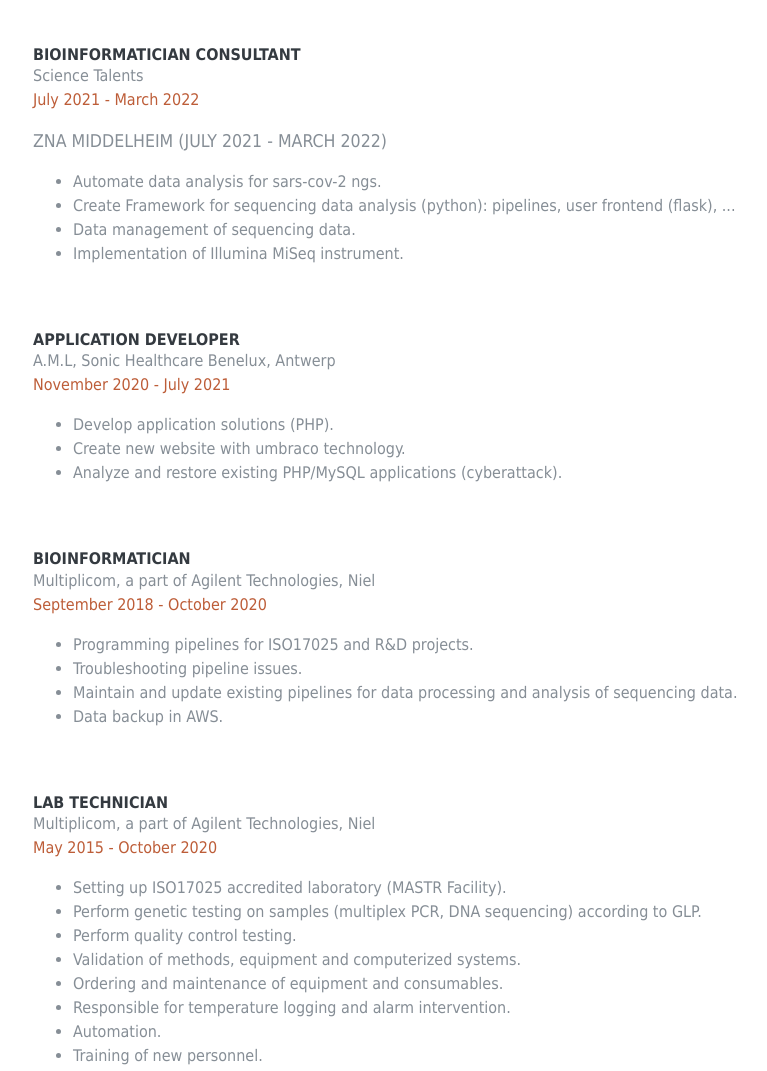
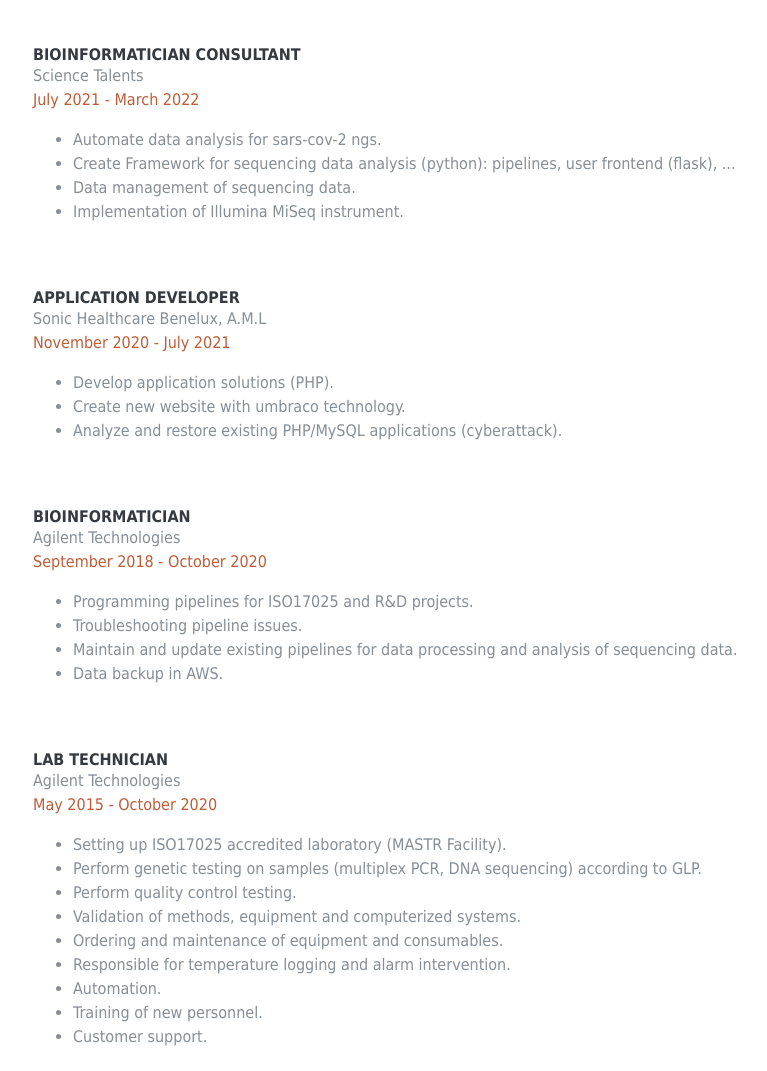
Before and after one commit to KaiWaldrant/kaiwaldrant.github.io, a plain HTML site: page index.html in a window 1280 px wide. Shown: the part 2306-3377 px from the top of the page, without its empty margins (302-1069 px from the left). Drawn offline with nearby package versions, Linux system fonts and the light colour scheme; a web font is replaced by a local one.

Commit message:
update experience

```diff
--- a/index.html
+++ b/index.html
@@ -311,9 +311,6 @@
             <div class="resume-date text-primary mb-3">
               July 2021 - March 2022
             </div>
-            <div class="subheading-2 mb-3">
-              ZNA Middelheim (July 2021 - March 2022)
-            </div>
             <ul class="">
               <li class="list-item">
                 Automate data analysis for sars-cov-2 ngs.
@@ -335,7 +332,7 @@
           <div class="resume-content mr-auto">
             <h3 class="mb-0">Application developer</h3>
             <div class="">
-              A.M.L, Sonic Healthcare Benelux, Antwerp
+              Sonic Healthcare Benelux, A.M.L
             </div>
             <div class="resume-date text-primary mb-3">
               November 2020 - July 2021
@@ -358,7 +355,7 @@
           <div class="resume-content mr-auto">
             <h3 class="mb-0">Bioinformatician</h3>
             <div class="">
-              Multiplicom, a part of Agilent Technologies, Niel
+              Agilent Technologies
             </div>
             <div class="resume-date text-primary mb-3">
               September 2018 - October 2020
@@ -385,7 +382,7 @@
           <div class="resume-content mr-auto">
             <h3 class="mb-0">Lab Technician</h3>
             <div class="">
-              Multiplicom, a part of Agilent Technologies, Niel
+              Agilent Technologies
             </div>
             <div class="resume-date mb-3 text-primary">
               May 2015 - October 2020
@@ -468,7 +465,7 @@
             </div>
             <div class="sub-color">Internship: Development of sequencing quality trending platform for Illumina
               MiSeq, MiniSeq and NextSeq instruments</div>
-            <div>Multiplicom, a part of Agilent Technologies</div>
+            <div>Agilent Technologies</div>
           </div>
 
         </div>
```
